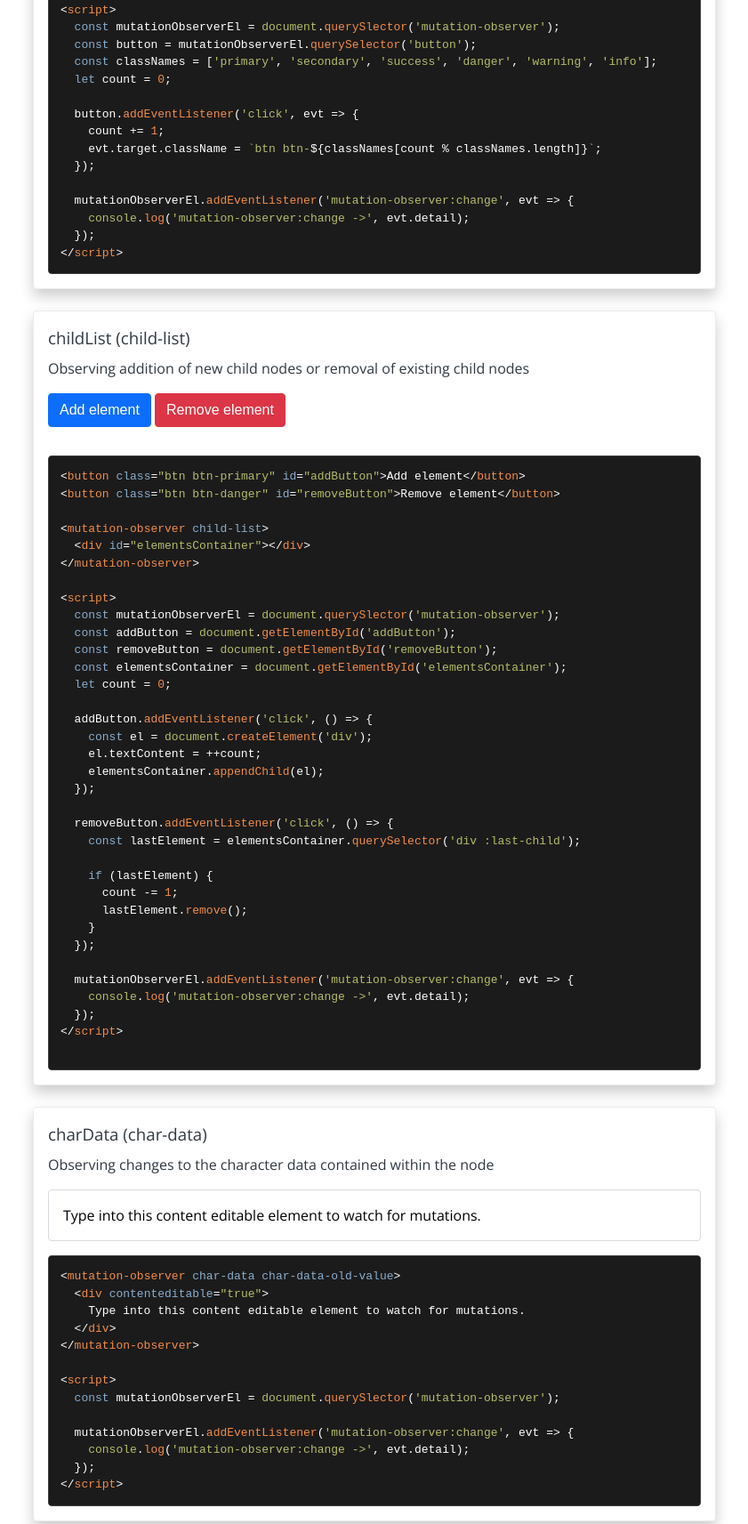
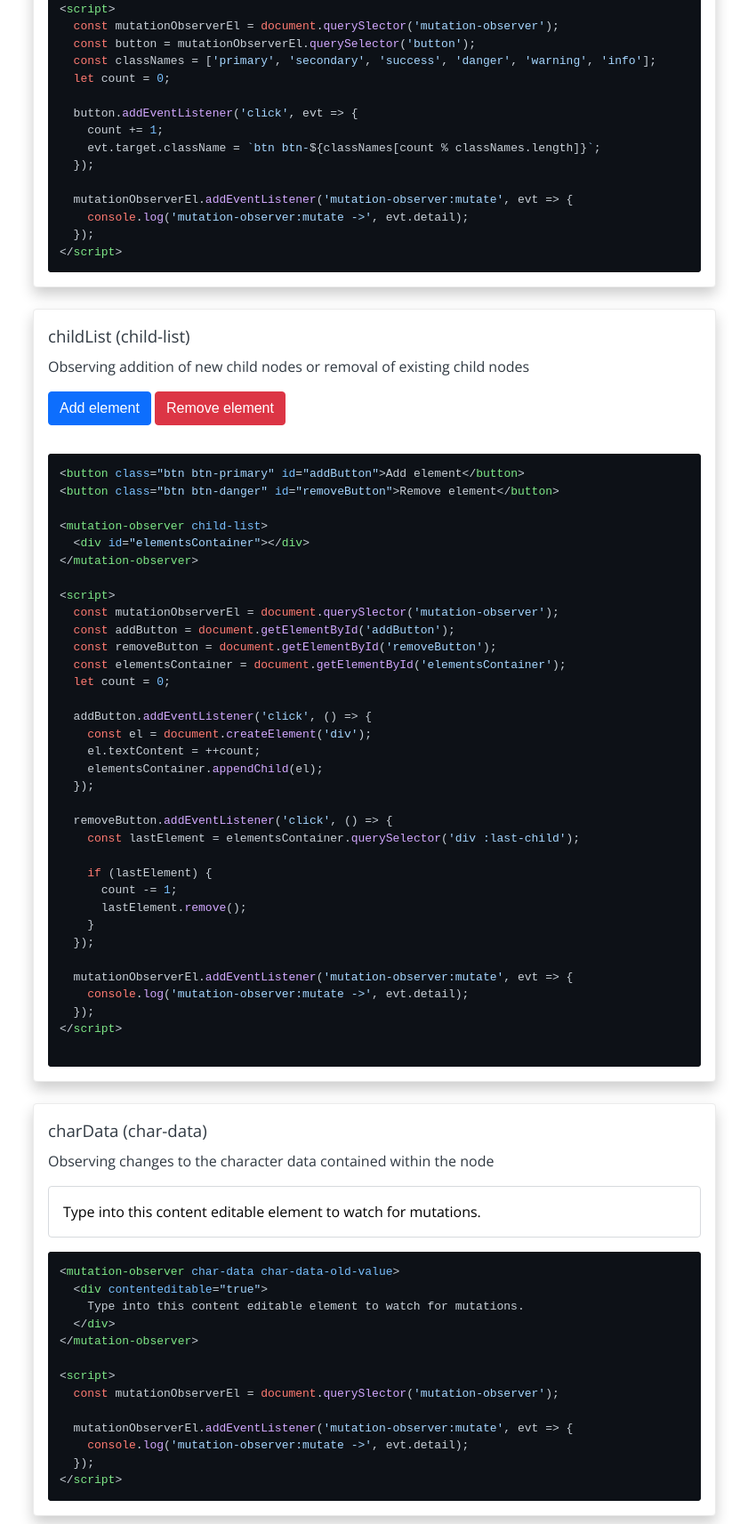
Before and after one commit to georapbox/mutation-observer-element, a website with bundled scripts: page docs/index.html in a window 1280 px wide. Shown: the part 531-2244 px from the top of the page at 89% size, without its empty margins (219-1060 px from the left). Built offline with nearby package versions, Linux system fonts and the light colour scheme.

Commit message:
Update documentation and examples

```diff
--- a/docs/index.html
+++ b/docs/index.html
@@ -10,7 +10,7 @@
   <link rel="preconnect" href="https://fonts.googleapis.com">
   <link rel="preconnect" href="https://fonts.gstatic.com" crossorigin>
   <link href="https://fonts.googleapis.com/css2?family=Open+Sans:wght@400;700&display=swap" rel="stylesheet">
-  <link rel="stylesheet" href="//unpkg.com/@highlightjs/cdn-assets@11.4.0/styles/stackoverflow-dark.min.css">
+  <link rel="stylesheet" href="//unpkg.com/@highlightjs/cdn-assets@11.4.0/styles/github-dark.min.css">
   <link rel="stylesheet" href="main.css">
 </head>
 <body>
@@ -52,8 +52,8 @@
     evt.target.className = `btn btn-${classNames[count % classNames.length]}`;
   });
 
-  mutationObserverEl.addEventListener('mutation-observer:change', evt => {
-    console.log('mutation-observer:change ->', evt.detail);
+  mutationObserverEl.addEventListener('mutation-observer:mutate', evt => {
+    console.log('mutation-observer:mutate ->', evt.detail);
   });
 &lt;/script&gt;
 </code></pre>
@@ -101,8 +101,8 @@
     }
   });
 
-  mutationObserverEl.addEventListener('mutation-observer:change', evt => {
-    console.log('mutation-observer:change ->', evt.detail);
+  mutationObserverEl.addEventListener('mutation-observer:mutate', evt => {
+    console.log('mutation-observer:mutate ->', evt.detail);
   });
 &lt;/script&gt;
   </code></pre>
@@ -127,8 +127,8 @@
 &lt;script&gt;
   const mutationObserverEl = document.querySlector('mutation-observer');
 
-  mutationObserverEl.addEventListener('mutation-observer:change', evt => {
-    console.log('mutation-observer:change ->', evt.detail);
+  mutationObserverEl.addEventListener('mutation-observer:mutate', evt => {
+    console.log('mutation-observer:mutate ->', evt.detail);
   });
 &lt;/script&gt;
 </code></pre>
--- a/docs/main.css
+++ b/docs/main.css
@@ -59,6 +59,17 @@ a {
 code {
   color: #d63384;
   word-wrap: break-word;
+}
+
+pre {
+  overflow-x: auto;
+  background-color: #1c1b1b;
+  color: #ffffff;
+  border-radius: 0.25rem;
+}
+
+pre code {
+  color: #ffffff;
 }
 
 .btn {
@@ -140,14 +151,6 @@ code {
   border-color: #b6effb;
 }
 
-pre {
-  overflow-x: auto;
-  background-color: #1c1b1b;
-  color: #ffffff;
-  border-radius: 0.25rem;
-  border: 1px solid #3d3d3d;
-}
-
 .card {
   background-color: var(--card-bg-color);
   padding: 1rem;
--- a/docs/main.js
+++ b/docs/main.js
@@ -28,7 +28,7 @@ import '../src/mutation-observer-defined.js';
   });
 
   removeButton.addEventListener('click', () => {
-    const lastElement = elementsContainer.querySelector('div :last-child');
+    const lastElement = elementsContainer.querySelector('div:last-child');
 
     if (lastElement) {
       count -= 1;
@@ -38,6 +38,6 @@ import '../src/mutation-observer-defined.js';
 }());
 
 // Register events
-document.addEventListener('mutation-observer:change', evt => {
-  console.log('mutation-observer:change ->', evt.detail);
+document.addEventListener('mutation-observer:mutate', evt => {
+  console.log('mutation-observer:mutate ->', evt.detail);
 });
```
Also changed, not shown: README.md.
